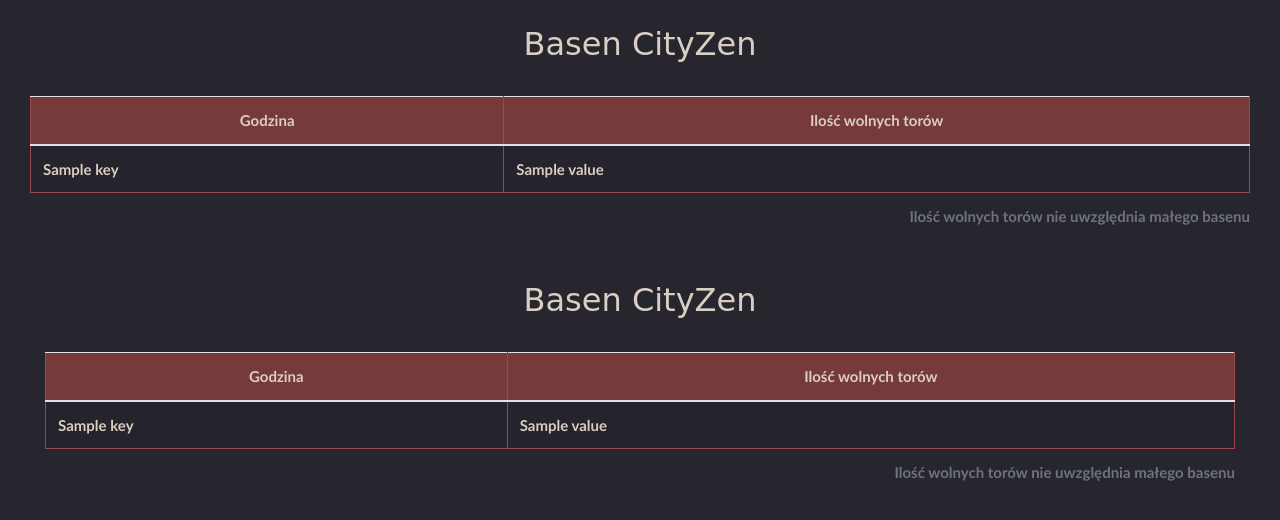
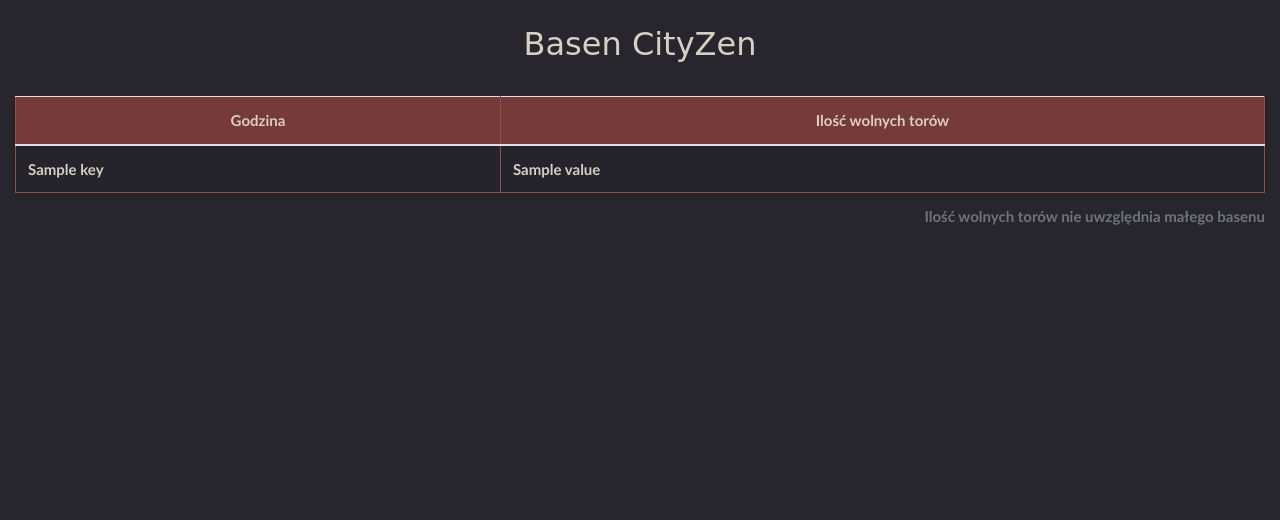
Before and after one commit to wszy5/django_starter, a Django app: template mysite/polls/templates/polls/swim.html in a window 1280 px wide. Shown: the part 61-581 px from the top of the page. Run offline with Django 3.2, Linux system fonts and the light colour scheme; the template is opened without the code that fills it: most values are stand-ins (such as "Sample title", 1, 10 or a date in 2020); some libraries are stand-ins or nearby versions.

Commit message:
fix small,anoying issues

```diff
--- a/mysite/polls/templates/polls/swim.html
+++ b/mysite/polls/templates/polls/swim.html
@@ -2,7 +2,6 @@
 
 {% block content %}
 
-<div class="container-fluid">
     <div class="container-fluid">
         <h2 style="padding:25px;font-family:'Comic Sans MS', cursive, sans-serif;text-align:center">Basen CityZen</h2>
         <div class="table-responsive" style="min-width:80%">
@@ -26,28 +25,5 @@
           </table>
         </div>
       </div>
-      <div class="container-fluid" id="chwialka">
-          <div class="container-fluid">
-              <h2 style="padding:25px;font-family:'Comic Sans MS', cursive, sans-serif;text-align:center">Basen CityZen</h2>
-              <div class="table-responsive" style="min-width:80%">
-                <table class="table table-striped">
-                  <caption style="text-align:right">Ilość wolnych torów nie uwzględnia małego basenu</caption>
 
-                  <thead class="thead" style="text-align:center">
-                    <tr style="color: red" height="20px">
-                      <th>Godzina</th>
-                      <th>Ilość wolnych torów</th>
-                    </tr>
-                  </thead>
-                  <tbody>
-                  {% for key,value in fd.items %}
-                    <tr>
-                      <td>{{key}}</td>
-                      <td>{{value}}</td>
-                   </tr>
-               {% endfor %}
-                  </tbody>
-                </table>
-              </div>
-            </div>
 {% endblock %}
--- a/mysite/polls/views.py
+++ b/mysite/polls/views.py
@@ -63,7 +63,7 @@
     T = []  #w tej liscie sa przechowywane sformatowane godziny wolnych torow
     for i in range(len(tory)):
         T.append(tory[i].get_text().strip())
-    print(tory)
+
     #----------najwazniejsza czesc scrapingu----------------
     a = T[T.index('05:45'):T.index('06:30')-1].count('')    #-1 przy indeksach ignoruje mały basen
     b = T[T.index('06:30'):T.index('07:15')-1].count('')
```
